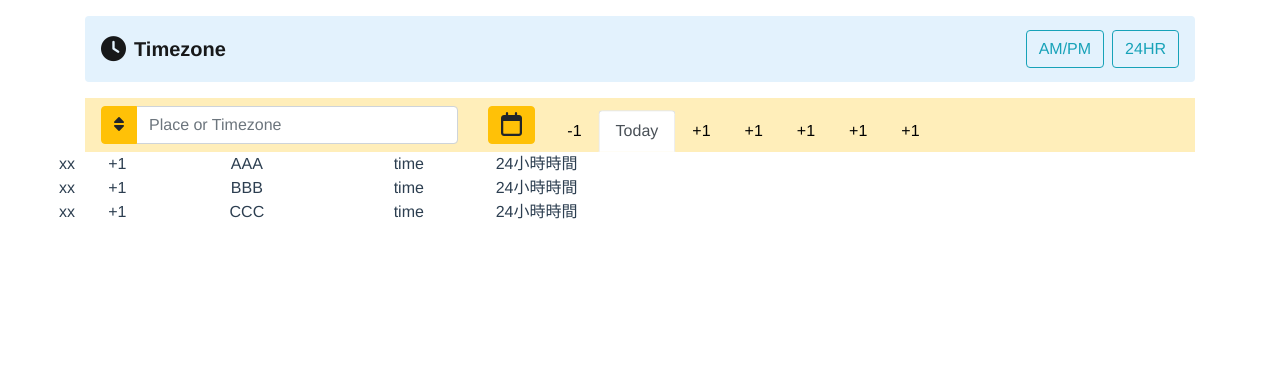
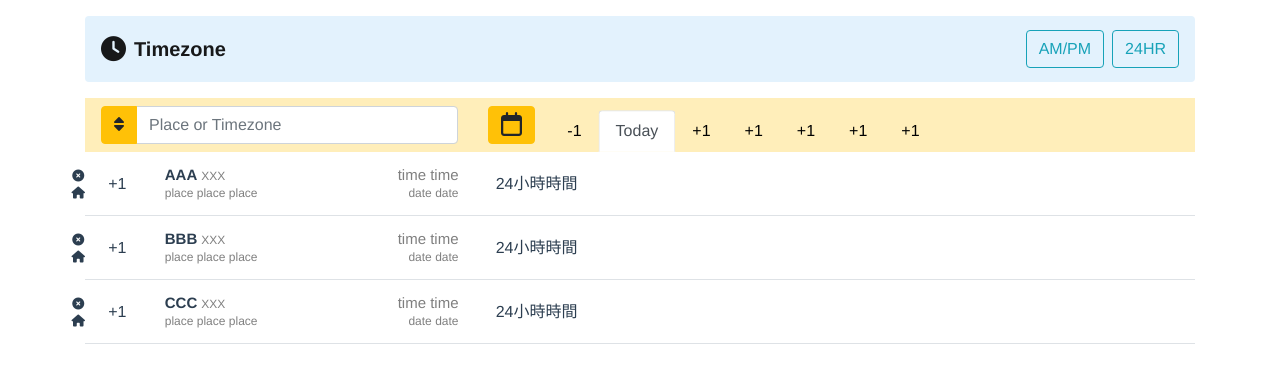
Before and after one commit to Joy-Chang-2021/Timezone_Clock, a Vue app: page / in a window 1280 px wide. Shown: the top 366 px of the page. Built offline with nearby package versions, Linux system fonts and the light colour scheme.

Commit message:
feat: table left side style

```diff
--- a/src/components/Tables.vue
+++ b/src/components/Tables.vue
@@ -8,13 +8,25 @@
     @end="drag = false"
   >
   <transition-group type="transition">
-    <li v-for="element in list" :key="element.order" class="d-flex">
+    <li v-for="element in list" :key="element.order"  class="border-bottom d-flex list-height">
       <div class="left position-relative">
-        <div class="setting">xx</div>
-        <div class="row mx-0">
+        <div class="setting d-flex position-absolute list-height">
+          <i class="fa-solid fa-circle-xmark fa-xs my-2"></i>
+          <i class="fa-solid fa-house fa-xs  my-2"></i>
+        </div>
+        <div class="row mx-0 text-align-center list-height">
           <div class="col-2">+1</div>
-          <div class="col-6">{{ element.name }}</div>
-          <div class="col-4">time</div>
+          <div class="col-6 text-left">
+            <h3 class="my-0 text-15">
+              <strong>{{ element.name }}</strong>
+              <span class="text-black-50 text-12 ml-1">XXX</span>
+            </h3>
+            <p class="my-0 text-black-50 text-12">place place place</p>
+          </div>
+          <div class="col-4 text-right">
+            <h3 class="my-0 text-black-50 text-15">time time</h3>
+            <p class="my-0 text-black-50 text-12">date date</p>
+          </div>
         </div>
       </div>
       <div class="right">24小時時間</div>
@@ -61,10 +73,23 @@ export default {
 </script>
 
 <style lang="scss" scoped>
+.list-height {
+  height: 4rem;
+}
+.text-15 {
+  font-size: 15px;
+}
+.text-12 {
+  font-size: 12px;
+}
 .setting {
-  position: absolute;
   transform: translateX(-100%);
-  padding: 0 10px;
+  flex-direction: column;
+  flex-wrap: nowrap;
+  justify-content: center;
+}
+.text-align-center {
+  align-items: center;
 }
 // draggable css
 .ghost {
```
